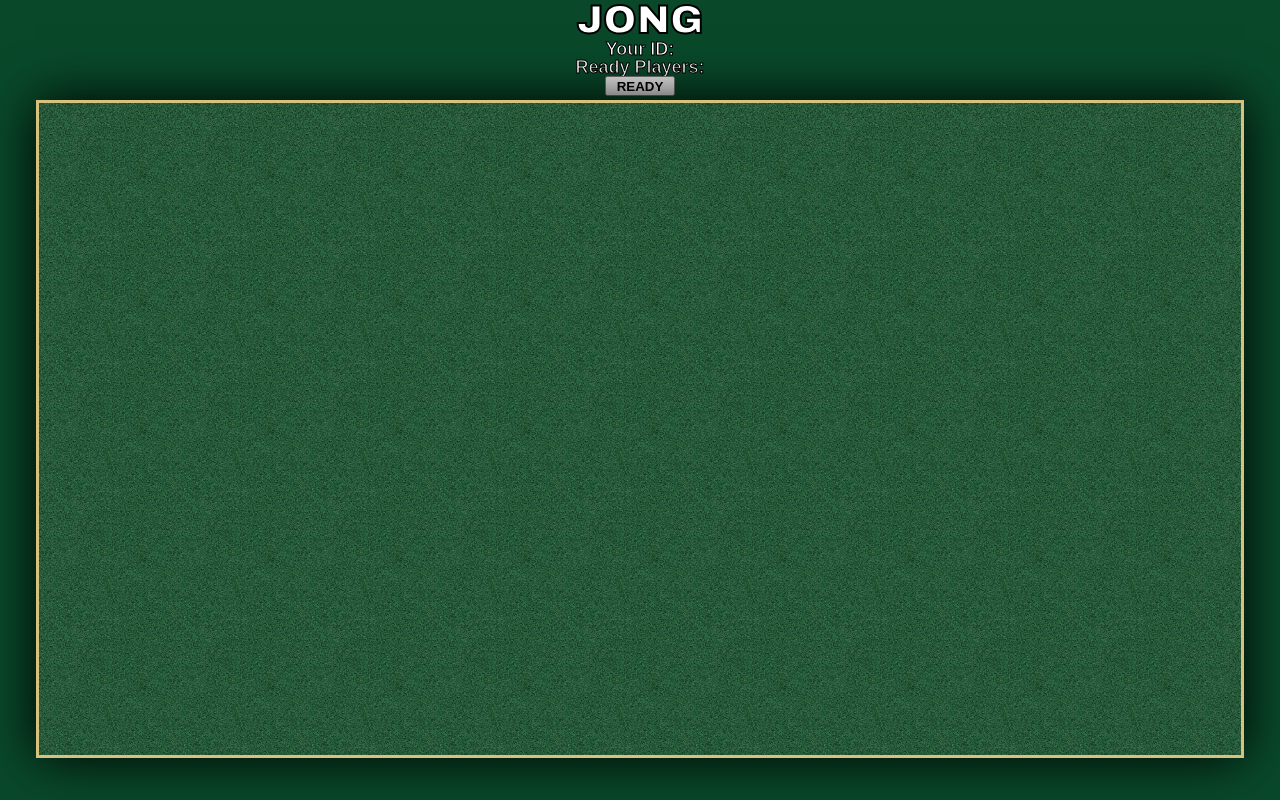
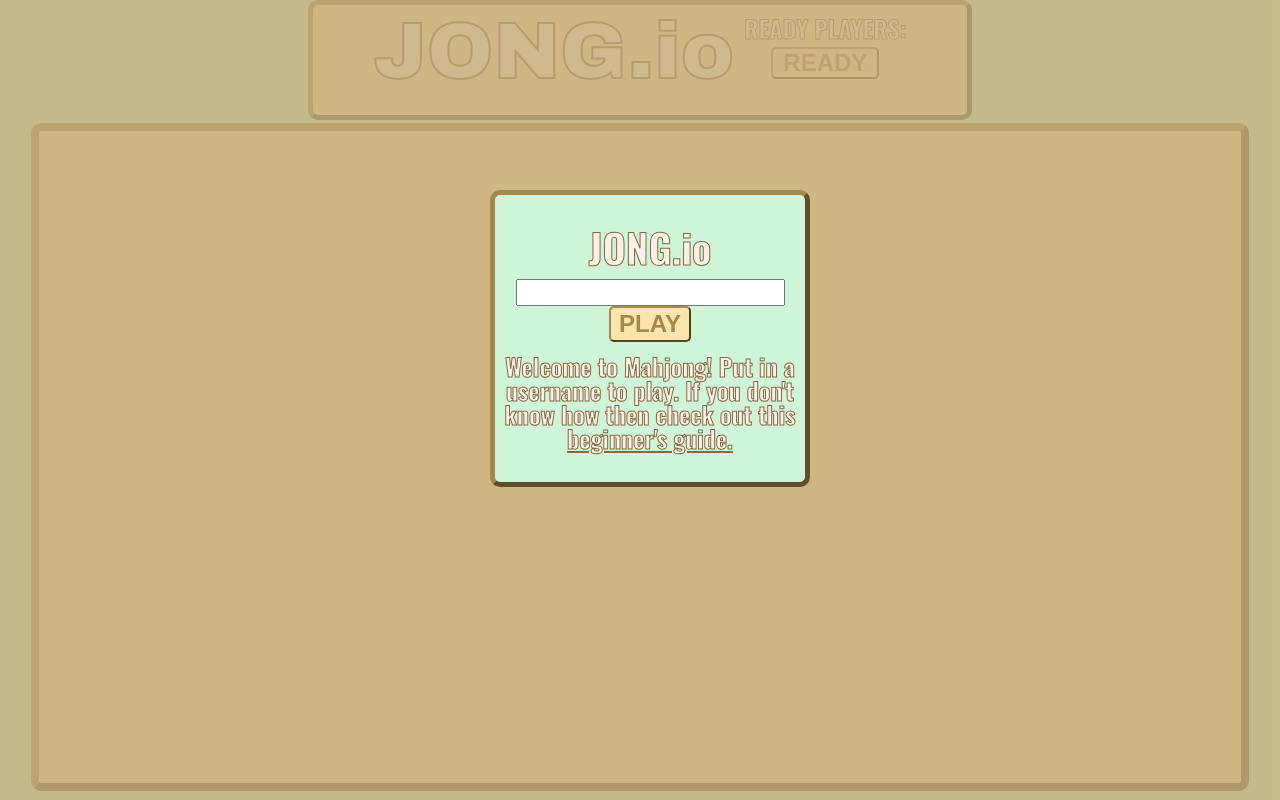
Before and after one commit to james-moreno/jong, a website: page client/index.html in a window 1280 px wide. Drawn offline with nearby package versions, Linux system fonts and the light colour scheme; no server answers; files whose address does not match are found by name.

Commit message:
restyled, game restart functiorestart functioning

```diff
--- a/client/app.js
+++ b/client/app.js
@@ -21,8 +21,18 @@ app.controller('gameController', ['$scope', '$cookies', 'gameSocket',  function(
         return count;
     }
 
+    $scope.login = function(user){
+      console.log(user);
+      if(!user.username) {
+        user.username = "blank";
+      }
+      gameSocket.emit('login', user);
+      $scope.loggedIn = true;
+    };
+
     $scope.$on('socket:gameDataUpdate', function(event, gameData){
         console.log(gameData);
+        $scope.winner = null;
         $scope.turn = gameData.turn;
         $scope.readyPlayers = readyPlayers(gameData.players);
         $scope.started = gameData.started;
@@ -41,7 +51,7 @@ app.controller('gameController', ['$scope', '$cookies', 'gameSocket',  function(
     $scope.$on('socket:playerDataUpdate', function(event, playerData){
         $scope.player = playerData;
         console.log(playerData);
-        $scope.myId = $scope.player.name;
+        $scope.username = $scope.player.username;
         $scope.hasAction = playerData.hasAction;
         $scope.actions = playerData.actions;
         if($scope.actions.eat.isEat){
@@ -57,12 +67,14 @@ app.controller('gameController', ['$scope', '$cookies', 'gameSocket',  function(
         $scope.time = time;
     });
     $scope.$on('socket:winner', function(event, winner){
-        console.log(winner+" is the winner!")
+        console.log(winner+" is the winner!");
         $scope.winner = winner;
     });
     $scope.ready = function(){
+      if($scope.loggedIn){
         gameSocket.emit('ready', $scope.player);
         $scope.player.ready = true;
+      }
     };
     $scope.unready = function(){
         gameSocket.emit('unready', $scope.player);
@@ -142,6 +154,9 @@ app.controller('gameController', ['$scope', '$cookies', 'gameSocket',  function(
         }
         gameSocket.emit('win', winData);
     };
+    $scope.restart = function(){
+      gameSocket.emit('startGame');
+    };
 
     //Tests for CSS
 
--- a/client/index.html
+++ b/client/index.html
@@ -4,21 +4,36 @@
         <meta charset="utf-8">
         <title>JONG</title>
         <link rel="stylesheet" href="/styles.css" media="screen" title="no title">
+        <link href="https://fonts.googleapis.com/css?family=Oswald:700" rel="stylesheet">
     </head>
     <body ng-controller="gameController">
+        <div ng-hide="loggedIn" id="logInBackground">
+          <div id="logInBox">
+            <h1 class="gameText">JONG.io</h1>
+            <form id="loginForm" ng-submit="login(user)">
+              <input type="text" ng-model="user.username" maxlength="16">
+              <button id="logInButton" type="button" ng-click="login(user)">PLAY</button>
+            </form>
+            <p class="gameText"> Welcome to Mahjong! Put in a username to play. If you don't know how then check out this <a href="http://mahjong.wikidot.com/basic-rules">beginner's guide.</a></p>
+          </div>
+        </div>
         <div ng-show="winner" id='winnerBox'>
-            <h1 id="winnerText">The winner is: {{winner}}</h1>
+            <h1 id="winnerText">{{winner}} is the winner!</h1>
+            <button ng-click="restart()">Play Again</button>
         </div>
         <div id="headContainer">
-            <h1 id="title" class="gameText">JONG</h1>
-            <p class="gameText">Your ID: {{myId}}</p>
-            <p class="gameText" ng-hide="started">Ready Players: {{readyPlayers}}</p>
-            <div id="readyBox" ng-hide="started">
+          <div id="headBox">
+            <h1 id="title" class="gameText">JONG.io</h1>
+            <div id="nameBox">
+              <p class="gameText">{{username}}</p>
+              <p class="gameText" ng-hide="started">READY PLAYERS: {{readyPlayers}}</p>
+              <div id="readyBox" ng-hide="started">
                 <button class="startButton" ng-hide="player.ready" ng-click="ready()">READY</button>
                 <button class="startButton" ng-hide="!player.ready" ng-click="unready()">UNREADY</button>
                 <button class="startButton" ng-show="readyPlayers == 4" ng-click="startGame()">START GAME</button>
+              </div>
             </div>
-            <p id="yourTurnText" ng-show="player.isTurn">YOUR TURN</p>
+          </div>
         </div>
         <div id="playArea">
             <div id="othersArea">
@@ -62,7 +77,9 @@
                                             <img class="discardTile" ng-src="./imgs/{{tile.value}}{{tile.suit}}.png"/>
                                         </div>
                                     </div>
-                                    <div id="wall"></div>
+                                    <div id="wall">
+                                      <p id="yourTurnText" ng-show="player.isTurn">YOUR TURN!</p>
+                                    </div>
                                     <div id="playerDiscards">
                                         <div class="discards" ng-repeat="tile in player.discards">
                                             <img class="discardTile" ng-src="./imgs/{{tile.value}}{{tile.suit}}.png"/>
--- a/client/styles.css
+++ b/client/styles.css
@@ -31,45 +31,126 @@ footer, header, hgroup, menu, nav, section {
 body {
     min-width: 1080px;
     line-height: 1;
-	background: #09492a;
+	background: #cef5d8;
 }
 div {
     display: inline-block;
     font-size: 0;
 }
+button {
+	color: #a7874c;
+	border-color: #a7874c;
+	background: #fbe5ac;
+	border-radius: 5px;
+	font-size: 24px;
+}
 #headContainer {
 	height: 100px;
+	width: 100%;
+	margin-bottom: 20px;
+}
+#headBox {
+	min-width: 40%;
+	min-height: 100px;
+	background: #fbe5ac;
+	padding: 5px 60px 5px 60px;
+	border-top: 5px solid #a7874c;
+	border-left: 5px solid #a7874c;
+	border-bottom: 5px solid #604d2b;
+	border-right: 5px solid #604d2b;
+	border-radius: 10px;
+}
+#nameBox {
+	display: inline-block;
+	float: right;
+}
+#nameBox p {
+	font-size: 24px;
 }
 #title {
+	display: inline-block;
+	float: left;
+	margin-right: 10px;
     font-family: "Arial Black", "Arial Bold", Gadget, sans-serif;
-    font-size: 40px;
+    font-size: 80px;
     font-weight: 900;
-    -webkit-text-fill-color: white; /* Will override color (regardless of order) */
+    -webkit-text-fill-color: #ffefeb; /* Will override color (regardless of order) */
     -webkit-text-stroke-width: 2px;
-    -webkit-text-stroke-color: black;
+    -webkit-text-stroke-color: #836a3c;
+
+}
+#logInBackground {
+	width: 100%;
+	height: 100vh;
+	background: rgba(196, 172, 120, 0.8);
+	left: 0;
+	position: absolute;
+}
+#logInBox {
+	font-size: 16px;
+	background: #cef5d8;
+	padding: 30px 5px 30px 5px;
+	border-top: 5px solid #a7874c;
+	border-left: 5px solid #a7874c;
+	border-bottom: 5px solid #604d2b;
+	border-right: 5px solid #604d2b;
+	border-radius: 10px;
+	position: absolute;
+  width: 300px;
+  min-height: 100px;
+  z-index: 15;
+  top: 30%;
+  left: 50%;
+  margin: -50px 0 0 -150px;
+}
+#logInBox h1 {
+	font-size: 40px;
+}
+#loginForm {
+	margin-top: 10px;
+	margin-bottom: 10px;
+
+}
+#loginForm input {
+	font-size: 20px;
+	color: #a7874c;
+}
+#logInButton {
+	padding: 2px 8px 2px 8px;
+	font-weight: 600;
 }
 #winnerBox {
 	width: 100%;
-	height: 50%;
+	height: 30%;
 	left: 0;
 	top: 25%;
-	background: black;
+	background: #8aed99;
+	border-top: 5px solid #5bd06d;
+	border-bottom: 5px solid #5bd06d;
 	position: absolute;
 }
 #winnerText {
-	margin-top: 10%;
-	font-size: 70px;
-	color: white;
+	margin-top: 30px;
+	font-size: 80px;
+	font-family: 'Oswald', sans-serif;
+	-webkit-text-fill-color: #ffefeb; /* Will override color (regardless of order) */
+	-webkit-text-stroke-width: 2px;
+	-webkit-text-stroke-color: #836a3c;
+}
+#winnerBox button {
+	margin-top: 30px;
+	padding: 5px 15px 5px 15px;
 }
 #playArea {
-    width: 1202px;
-    height: 652px;
-    margin: auto;
-	-moz-box-shadow: 0 0 50px black;
-	-webkit-box-shadow: 0 0 50px black;
-	box-shadow: 0 0 50px black;
-	background: url('/imgs/felt.jpg');
-	border: 3px solid #d6c17e;
+  width: 1202px;
+  height: 652px;
+  margin: auto;
+	background: #fbe5ac;
+	border-top: 8px solid #a7874c;
+	border-left: 8px solid #a7874c;
+	border-bottom: 8px solid #604d2b;
+	border-right: 8px solid #604d2b;
+	border-radius: 10px;
 }
 #othersArea {
     height: 580px;
@@ -204,9 +285,12 @@ div {
     float: right;
 }
 #yourTurnText {
-    font-size: 18px;
-    font-weight: 600;
-    font-family: sans-serif;
+	font-family: "Arial Black", "Arial Bold", Gadget, sans-serif;
+	font-size: 40px;
+	font-weight: 900;
+	-webkit-text-fill-color: #ffefeb; /* Will override color (regardless of order) */
+	-webkit-text-stroke-width: 2px;
+	-webkit-text-stroke-color: #836a3c;
 }
 #eatTiles {
 	position: relative;
@@ -217,13 +301,13 @@ div {
 	margin-right: 15px;
 }
 .handTile, .discardTile, .topHandTile, .sideHandTile {
-	background: #008c64;
+	background: #c1a253;
     border-radius: 5px;
     overflow: hidden;
-    border-top: 1px solid white;
-    border-left: 1px solid white;
-    border-right: 1px solid black;
-    border-bottom: 1px solid black;
+    border-top: 1px solid #ffefc9;
+    border-left: 1px solid #ffefc9;
+    border-right: 1px solid #7a6633;
+    border-bottom: 1px solid #7a6633;
 }
 .handTile {
     width: 52.5px;
@@ -248,18 +332,27 @@ div {
     margin-left: 30px;
 }
 .gameText {
-    font-size: 18px;
+    font-size: 24px;
     font-weight: 600;
-    font-family: sans-serif;
-    -webkit-text-fill-color: white; /* Will override color (regardless of order) */
+    font-family: 'Oswald', sans-serif;
+    -webkit-text-fill-color: #ffefeb; /* Will override color (regardless of order) */
     -webkit-text-stroke-width: 1px;
-    -webkit-text-stroke-color: black
+    -webkit-text-stroke-color: #836a3c;
+		padding-top: 2px;
+		padding-bottom: 2px
+
+}
+.gameText a {
+	-webkit-text-fill-color: #ffefeb; /* Will override color (regardless of order) */
+	-webkit-text-stroke-width: 1px;
+	-webkit-text-stroke-color: #836a3c;
 }
 .startButton {
     min-width: 50px;
-    height: 20px;
+    min-height: 20px;
     font-weight: 600;
     font-family: sans-serif;
     padding-left: 10px;
     padding-right: 10px;
+		margin-top: 5px;
 }
--- a/server/player.js
+++ b/server/player.js
@@ -1,8 +1,9 @@
 
 module.exports = Player;
 
-function Player(name){
-    this.name = name;
+function Player(id, username){
+    this.id = id;
+    this.username = username;
     this.hand = [];
     this.discards = [];
     this.played = [];
```
Also changed, not shown: server/game.js (+13 -3 lines), server/sockets.js (+11 -7 lines).
